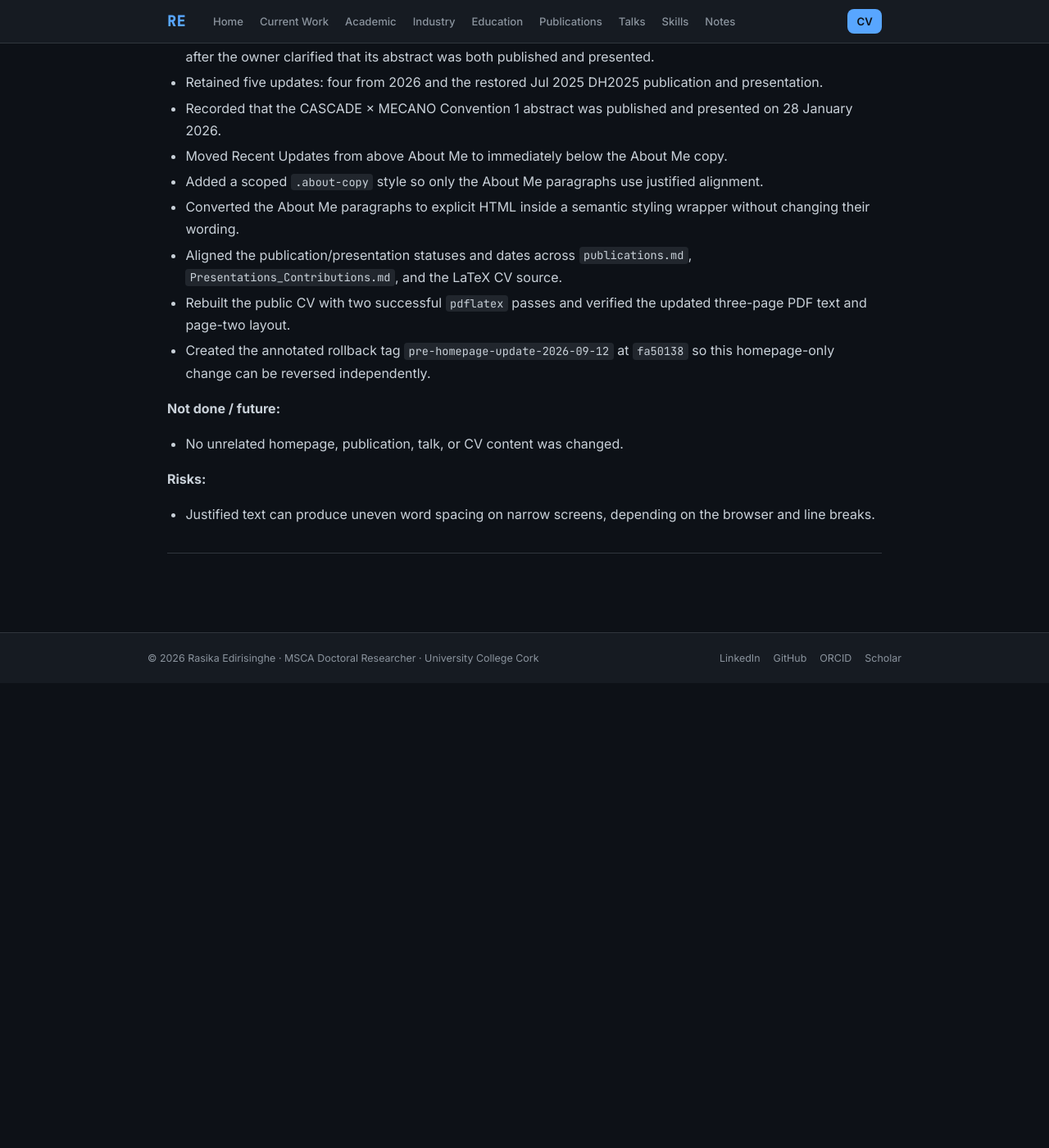
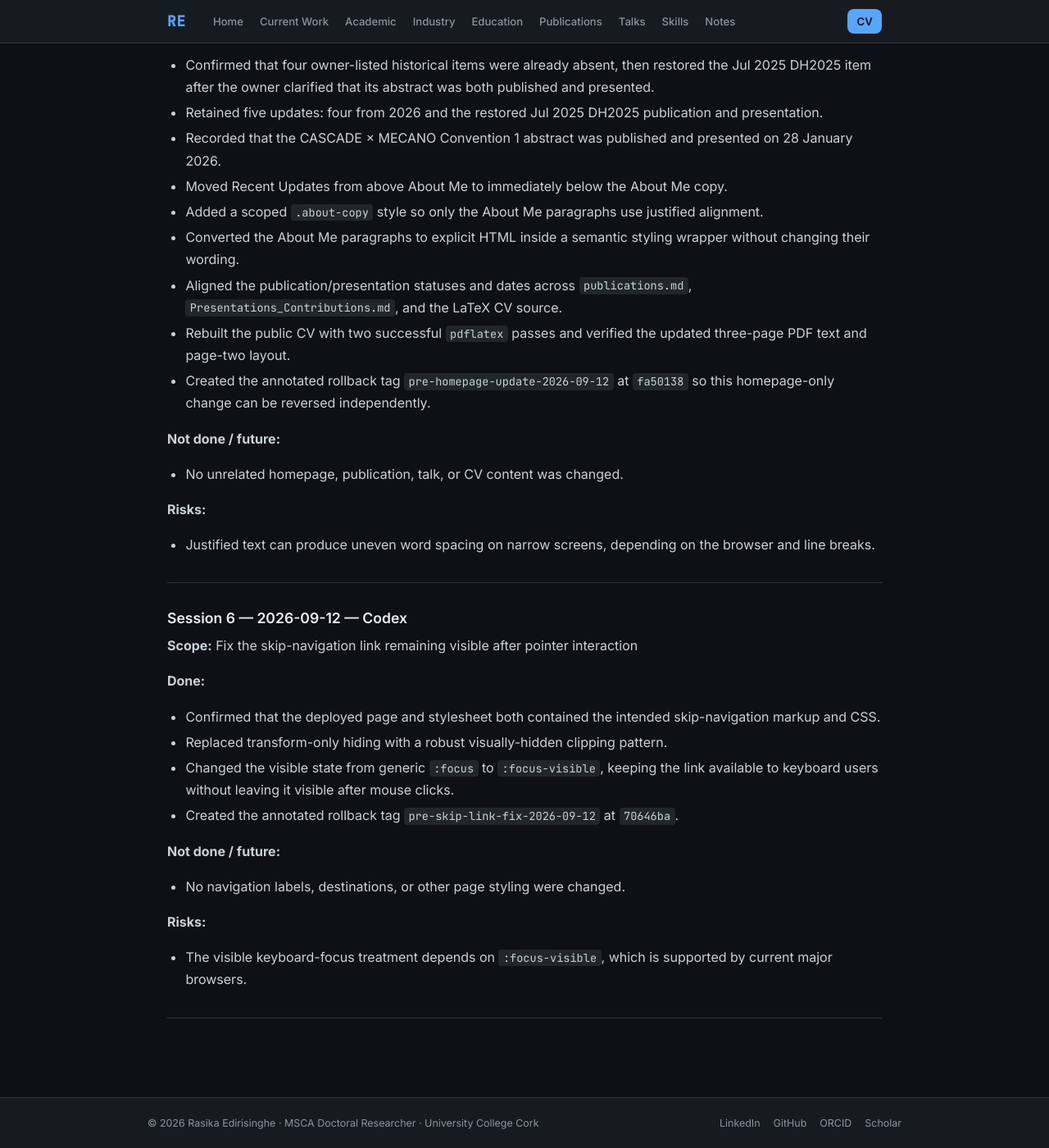
Before and after one commit to mrHendrixSL/mrHendrixsl.github.io, a Jekyll site: the page built from AGENT_HANDOFF.md, in a window 1280 px wide and 1400 px high, scrolled down 6991 px. Shown: the whole window at 82% size. Built offline with Jekyll 4.4.1, drawn with Linux system fonts in a browser that asks for light colours; our own code applies the rules of GitHub Pages for plain Markdown files; before the commit the page ends 7824 px from its top, so only the background shows below that; some of the changed text lies outside the part shown.

Commit message:
Fix persistent skip-link visibility
Replace transform-only hiding with the standard clipped visually-hidden pattern, then restore the link only for keyboard-visible focus. This keeps skip navigation accessible while preventing pointer focus from leaving the control permanently onscreen.

Record the deployed-state diagnosis and rollback checkpoint in AGENT_HANDOFF.md. Rollback tag pre-skip-link-fix-2026-09-12 points to 70646ba3ba7dad5a5218d607316aa40a5d3b8f8e.

```diff
--- a/AGENT_HANDOFF.md
+++ b/AGENT_HANDOFF.md
@@ -20,9 +20,10 @@ Purpose: durable record of work across coding/writing assistants.
 |---|---|
 | Git remote | `https://github.com/mrHendrixSL/mrHendrixsl.github.io.git` |
 | Git branch | main |
-| Latest commit | Homepage Recent Updates cleanup and About Me layout adjustment (this commit) |
+| Latest commit | Skip-link visibility fix (this commit) |
 | Full-pass rollback | Annotated tag `pre-editorial-pass-2026-09-12` → `73b3d88` |
 | Homepage rollback | Annotated tag `pre-homepage-update-2026-09-12` → `fa50138` |
+| Skip-link rollback | Annotated tag `pre-skip-link-fix-2026-09-12` → `70646ba` |
 | Uncommitted work | None |
 | Active work | None |
 | Live URL | `https://mrHendrixSL.github.io` |
@@ -227,3 +228,21 @@ Purpose: durable record of work across coding/writing assistants.
 - Justified text can produce uneven word spacing on narrow screens, depending on the browser and line breaks.
 
 ---
+
+### Session 6 — 2026-09-12 — Codex
+
+**Scope:** Fix the skip-navigation link remaining visible after pointer interaction
+
+**Done:**
+- Confirmed that the deployed page and stylesheet both contained the intended skip-navigation markup and CSS.
+- Replaced transform-only hiding with a robust visually-hidden clipping pattern.
+- Changed the visible state from generic `:focus` to `:focus-visible`, keeping the link available to keyboard users without leaving it visible after mouse clicks.
+- Created the annotated rollback tag `pre-skip-link-fix-2026-09-12` at `70646ba`.
+
+**Not done / future:**
+- No navigation labels, destinations, or other page styling were changed.
+
+**Risks:**
+- The visible keyboard-focus treatment depends on `:focus-visible`, which is supported by current major browsers.
+
+---
--- a/assets/css/style.css
+++ b/assets/css/style.css
@@ -52,20 +52,35 @@ li { margin-bottom: 0.25rem; }
 main ul, main ol { margin-bottom: 1rem; }
 
 .skip-link {
+  position: absolute;
+  width: 1px;
+  height: 1px;
+  padding: 0;
+  margin: -1px;
+  overflow: hidden;
+  clip: rect(0, 0, 0, 0);
+  clip-path: inset(50%);
+  white-space: nowrap;
+  border: 0;
+}
+
+.skip-link:focus-visible {
   position: fixed;
   top: 0.75rem;
   left: 0.75rem;
   z-index: 1000;
+  width: auto;
+  height: auto;
   padding: 0.55rem 0.8rem;
+  margin: 0;
+  overflow: visible;
+  clip: auto;
+  clip-path: none;
+  white-space: normal;
   border-radius: var(--radius);
   background: var(--accent);
   color: var(--bg);
   font-weight: 600;
-  transform: translateY(-180%);
-}
-
-.skip-link:focus {
-  transform: translateY(0);
   text-decoration: none;
 }
 
```
